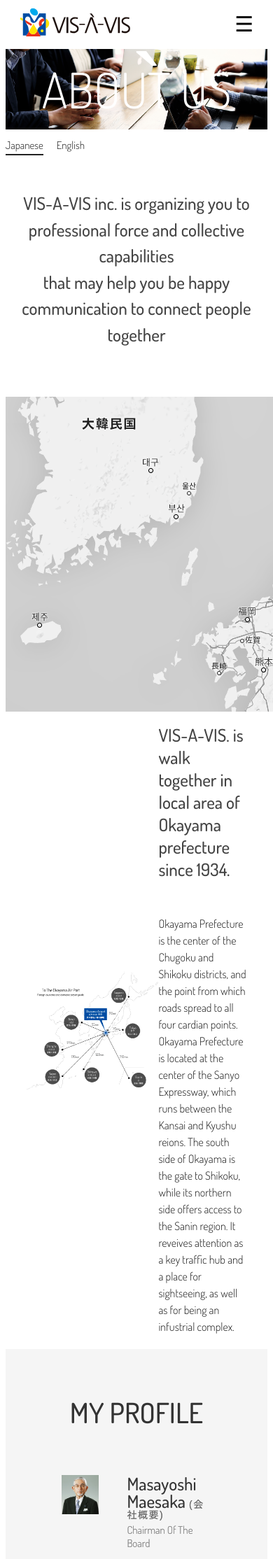
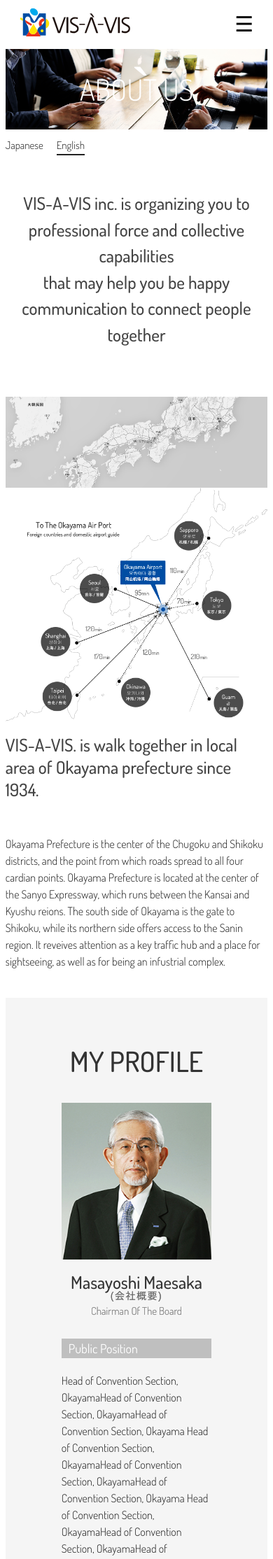
Before and after one commit to chainsolution/PUnited, a CodeIgniter app: page /database/about_en in a window 390 px wide; the page is wider, and only the part inside the window is pictured. Shown: the top 2228 px of that part at 70% size. Run offline with CodeIgniter, Linux system fonts and the light colour scheme.

Commit message:
design responsive in about english page

```diff
--- a/application/views/page/about/about_en.php
+++ b/application/views/page/about/about_en.php
@@ -41,8 +41,8 @@
 
 <div class="site_md_container">
 	<div class="language_options">
-		<a class="active" href="about_jp">Japanese</a>
-		<a href="about_en">English</a>
+		<a href="about_jp">Japanese</a>
+		<a class="active" href="about_en">English</a>
 	</div>
 </div>
 
--- a/assets/css/style.css
+++ b/assets/css/style.css
@@ -1783,6 +1783,14 @@ body {
       font-size: 25px;
       font-weight: 500;
       color: #444; }
+  .about_en .company_map {
+    position: relative;
+    width: 100%;
+    float: left; }
+    .about_en .company_map img {
+      width: 100%;
+      vertical-align: top;
+      display: block; }
   .about_en .company_info {
     width: 100%;
     float: left;
@@ -2721,12 +2729,34 @@ a.more_btn {
     padding: 5px  20px; }
   .profile .left_content, .profile .right_content {
     width: 100%; }
+  .banner_no_navbar .overlay_title sup {
+    font-size: 600%; }
+  .banner_no_navbar .overlay_title span {
+    font-size: 300%; }
   .about_jp article {
     width: 100%; }
   .about_jp .business_domain_nav {
     width: 100%; }
   .about_jp .page_nav {
-    width: 100%; } }
+    width: 100%; }
+  .about_en .company_info, .about_en .chairman_profile,
+  .about_en .ceo_profile {
+    padding: 0px;
+    display: block; }
+  .about_en .company_airport_map, .about_en .geo_location_desc,
+  .about_en .profile_pic, .about_en .profile_bio, .about_en .description,
+  .about_en .summary {
+    width: 100%;
+    padding: 0px; }
+  .about_en .summary {
+    margin-top: 30px; }
+  .about_en .profile_name, .about_en .profile_pic {
+    text-align: center;
+    margin-top: 20px; }
+  .about_en .board_of_director {
+    margin-top: 20px; }
+    .about_en .board_of_director h1 {
+      margin-bottom: 20px; } }
 
 @media only screen and (max-width: 640px) {
   .site_banner .item_title span {
--- a/assets/sass/_layout.scss
+++ b/assets/sass/_layout.scss
@@ -1262,6 +1262,17 @@ body{
 		}
 	}
 
+	.company_map{
+		position: relative;
+		width: 100%;
+		float: left;
+		img{
+			width: 100%;
+			vertical-align: top;
+			display: block;
+		}
+	}
+
 	.company_info{
 		width: 100%;
 		float: left;
@@ -1404,6 +1415,13 @@ body{
 			text-align: center;
 		}
 
+		h2{
+			font-size: 17px;
+			color: #333;
+			margin-bottom: 20px;
+		}
+	}
+
 	.description{
 		position: relative;
 		width: 64%;
@@ -1438,11 +1456,4 @@ body{
 		}
 	}
 
-		h2{
-			font-size: 17px;
-			color: #333;
-			margin-bottom: 20px;
 }
-	}
-
-}
--- a/assets/sass/_responsive.scss
+++ b/assets/sass/_responsive.scss
@@ -243,6 +243,17 @@
 		}
 	}
 
+	.banner_no_navbar{
+		.overlay_title{
+			sup{
+				font-size: 600%;
+			}
+			span{
+				font-size: 300%;
+			}
+		}
+	}
+
 	.about_jp{
 
 		article{
@@ -255,6 +266,36 @@
 
 		.page_nav{
 			width: 100%;
+		}
+	}
+
+	.about_en{
+		.company_info, .chairman_profile,
+		.ceo_profile{
+			padding: 0px;
+			display: block;
+		}
+		.company_airport_map, .geo_location_desc,
+		.profile_pic, .profile_bio, .description,
+		.summary{
+			width: 100%;
+			padding: 0px;
+		}
+
+		.summary{
+			margin-top: 30px;
+		}
+
+		.profile_name,.profile_pic{
+			text-align: center;
+			margin-top: 20px;
+		}
+
+		.board_of_director{
+			margin-top: 20px;
+			h1{
+				margin-bottom: 20px;
+			}
 		}
 	}
 
```
Also changed, not shown: other parts of assets/css/style.css (+11 -11 lines). Lines whose indentation alone changed are shown as unchanged.
